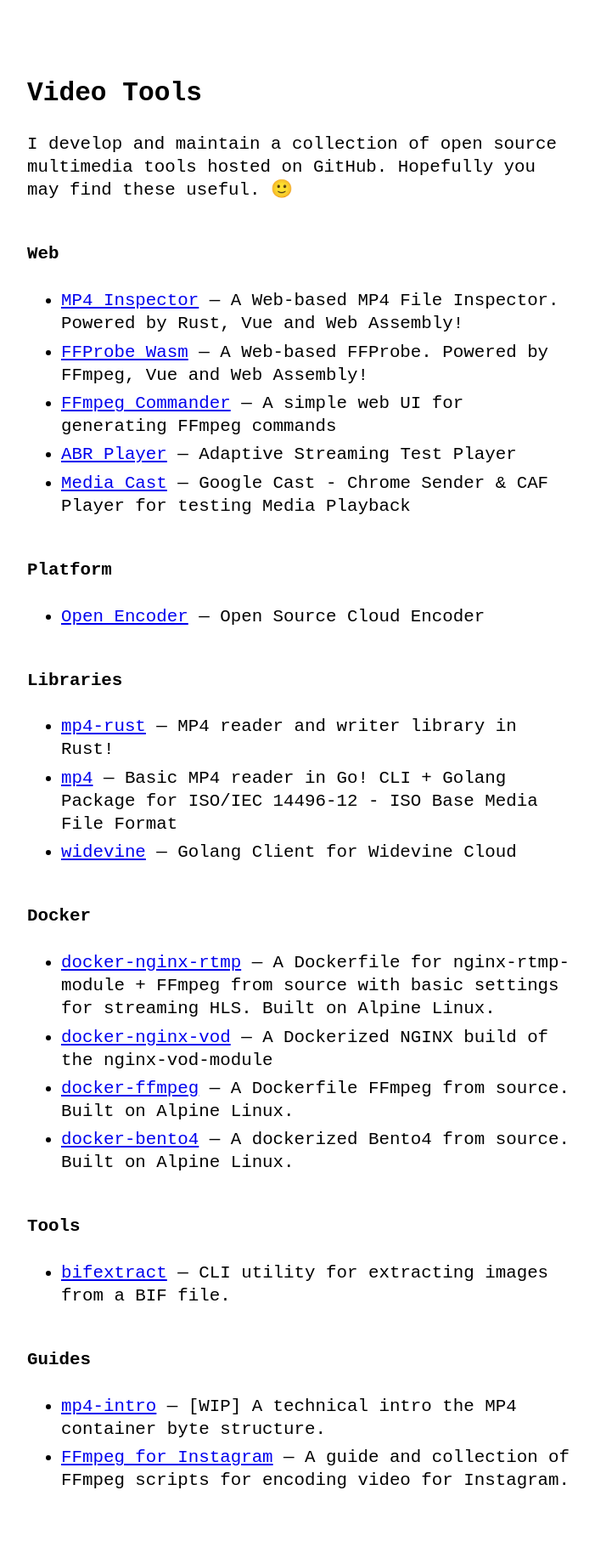
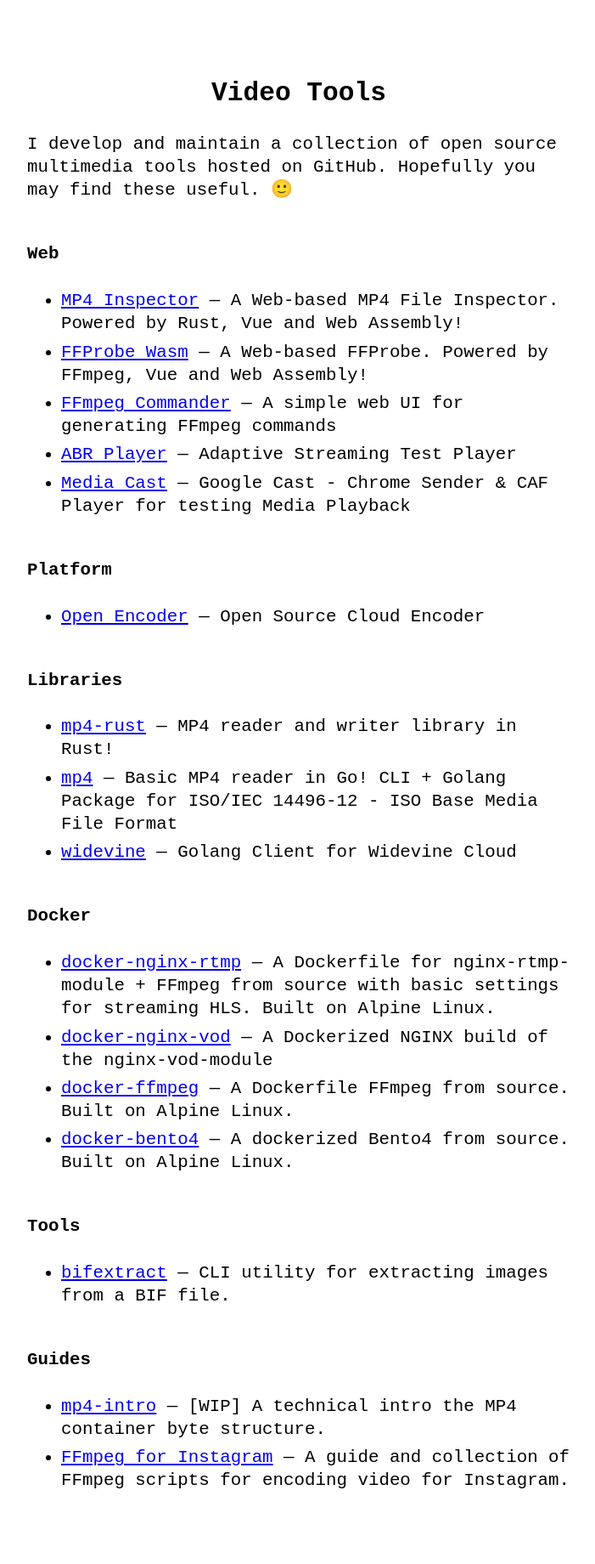
Before and after one commit to alfg/alfg.github.io, a Jekyll site: the page built from video-tools.md, in a window 1280 px wide. Shown: the whole page at 85% size, without its empty margins (288-989 px from the left). Built offline with Jekyll 4.4.1, drawn with Linux system fonts in a browser that asks for light colours.

Commit message:
center h1

```diff
--- a/assets/css/minimal.scss
+++ b/assets/css/minimal.scss
@@ -37,6 +37,8 @@
 }
 
 .post-meta { text-align: right; }
+
+h1 { text-align: center; }
 
 h2, h3, h4, h5, h6 { margin-top: 3rem; }
 
```
